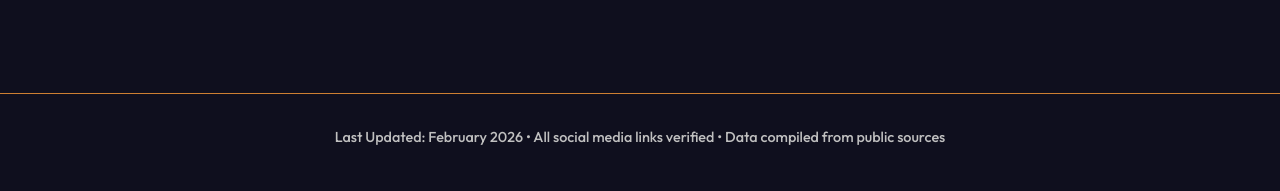
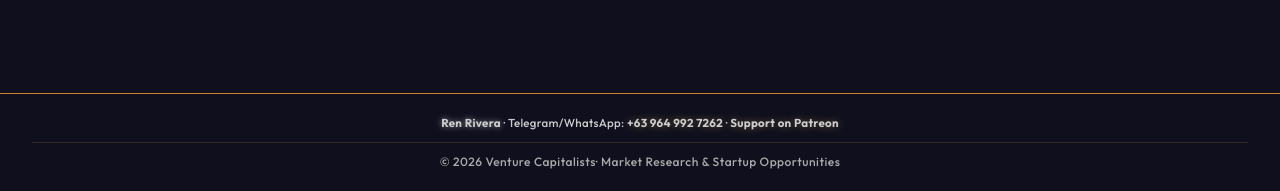
Before and after one commit to reign127/Top-20-Venture-Capitalists, a plain HTML site: page index.html in a window 1280 px wide. Shown: the part 3942-4133 px from the top of the page. Drawn offline with nearby package versions, Linux system fonts and the light colour scheme.

Commit message:
Update index.html

```diff
--- a/index.html
+++ b/index.html
@@ -460,10 +460,15 @@
         <div class="grid" id="vcGrid"></div>
     </div>
 
-    <footer>
-        <p>Last Updated: February 2026 • All social media links verified • Data compiled from public sources</p>
-    </footer>
-
+  <!-- FOOTER -->
+<footer style="text-align:center;padding:1.2rem 2rem;font-size:0.78rem;color:var(--gray);">
+<p style="margin:0 0 0.6rem 0;font-size:0.72rem;letter-spacing:0.3px;color:#ccc;">
+<strong style="color:var(--silver-shine);font-weight:600;text-shadow:0 0 6px rgba(224,224,230,0.6);">Ren Rivera</strong> ·  Telegram/WhatsApp: <a href="tel:+639649927262" style="color:var(--gold-shine);text-decoration:none;font-weight:600;text-shadow:0 0 8px rgba(255,217,102,0.4);">+63 964 992 7262</a> ·  <a href="https://www.patreon.com/c/Myredgarnet" target="_blank" style="color:var(--gold-shine);text-decoration:none;font-weight:600;text-shadow:0 0 8px rgba(255,217,102,0.4);">Support on Patreon</a>
+</p>
+<p style="margin:0;font-size:0.75rem;letter-spacing:0.5px;border-top:1px solid rgba(212,175,55,0.15);padding-top:0.6rem;color:#aaa;">
+© 2026 Venture Capitalists· Market Research & Startup Opportunities
+</p>
+</footer>
     <script>
         const vcs = [
             {
```
